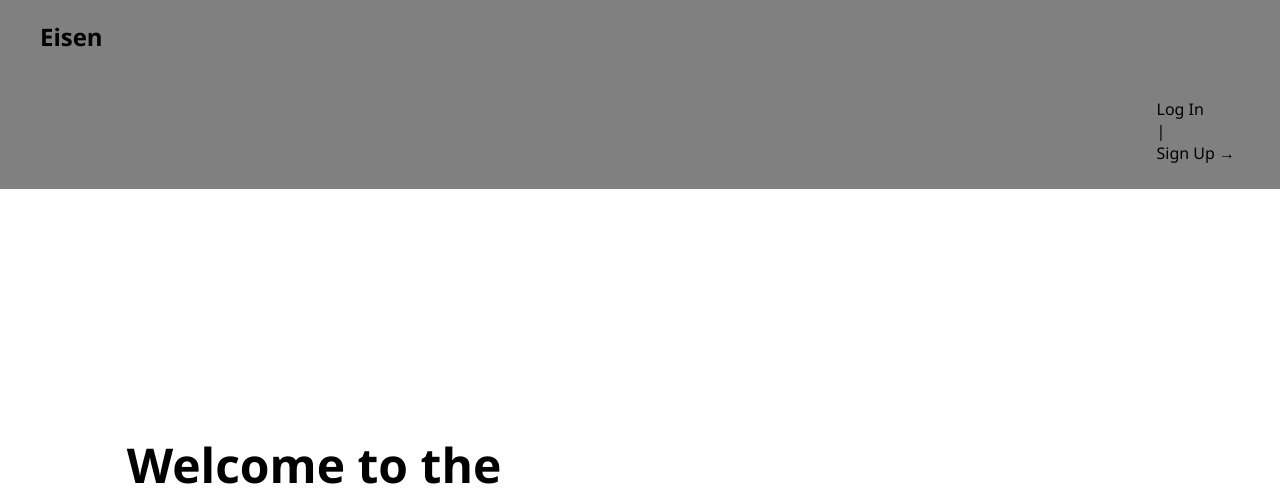
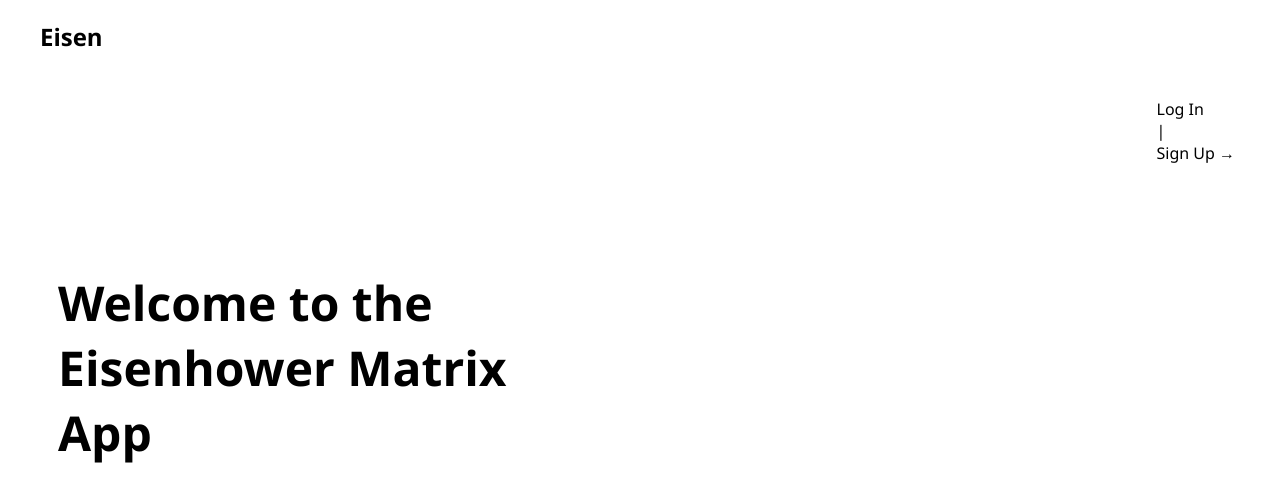
Before and after one commit to himadrikumar/eisen, a Django app: template eisens/templates/eisens/landing_page.html in a window 1280 px wide. Shown: the top 496 px of the page. Run offline with Django 3.2, Linux system fonts and the light colour scheme; the template is opened without the code that fills it, so the values that code supplies are empty.

Commit message:
Update landing_page.html

```diff
--- a/eisens/templates/eisens/landing_page.html
+++ b/eisens/templates/eisens/landing_page.html
@@ -20,7 +20,7 @@
         .main {
             position: absolute;
             top: 50%;
-            transform: translateY(-50%)
+            transform: translateY(-50%);
             text-align: left;
         }
 
@@ -50,6 +50,7 @@
         li {
             list-style-type: none;
             transition: color 0.5s
+            display: inline-block;
         }
 
         li:hover {
@@ -63,7 +64,6 @@
             position: absolute;
             top: 0;
             left: 0;
-            background: grey;
             text-align: left;
         }
 
```
